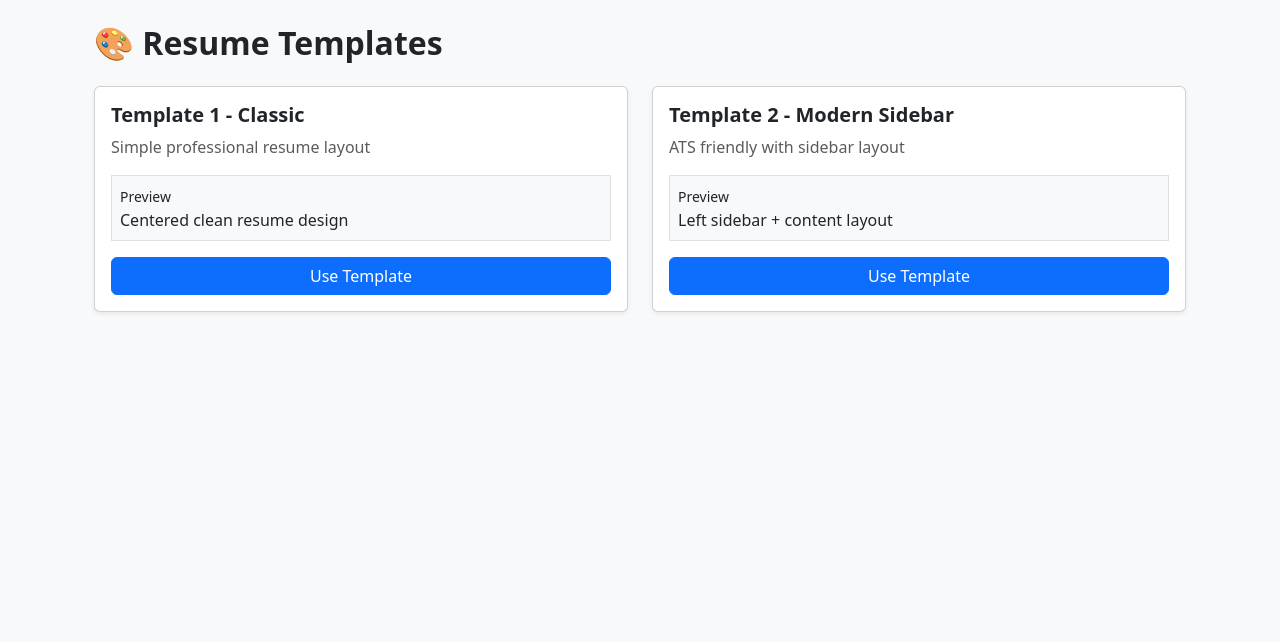
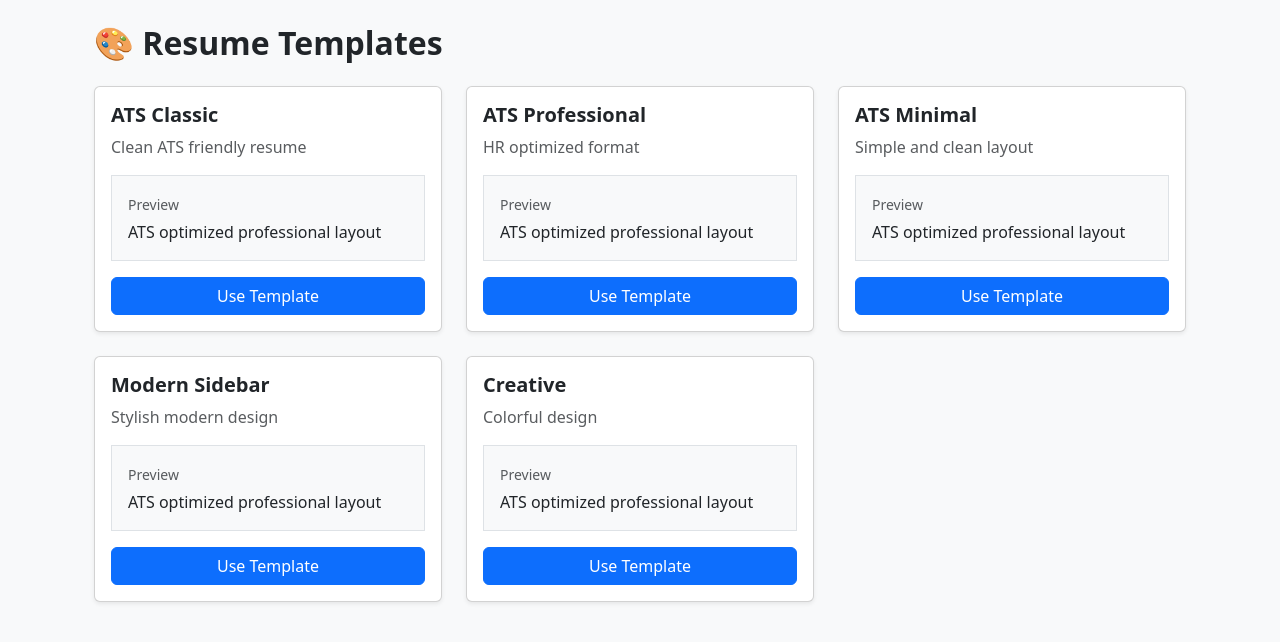
Before and after one commit to Ri-n-jpg/AI-Resume-Builder, a Django app: page /template/ in a window 1280 px wide. Shown: the part 56-698 px from the top of the page. Run offline with Django 5.2, Linux system fonts and the light colour scheme.

Commit message:
updated code

```diff
--- a/ai_resume/resume/templates/create_resume.html
+++ b/ai_resume/resume/templates/create_resume.html
@@ -80,6 +80,11 @@
       <select name="template" class="form-control mb-4">
         <option value="template1">Simple Professional</option>
         <option value="template2">Modern Stylish</option>
+         <option value="ats">ATS Classic (Best for Jobs)</option>
+
+  <option value="modern">Modern Stylish (Clean UI)</option>
+
+  <option value="creative">Creative Design (Colorful)</option>
       </select>
 
       <!-- SUBMIT -->
--- a/ai_resume/resume/templates/template.html
+++ b/ai_resume/resume/templates/template.html
@@ -7,43 +7,36 @@
 
   <div class="row g-4">
 
-    <!-- TEMPLATE 1 -->
-    <div class="col-md-6">
-      <div class="card shadow-sm p-3">
+    {% for t in templates %}
 
-        <h5 class="fw-bold">Template 1 - Classic</h5>
-        <p class="text-muted">Simple professional resume layout</p>
+    <div class="col-md-4">
 
-        <div class="border p-2 bg-light">
-          <small>Preview</small>
-          <p class="mb-0">Centered clean resume design</p>
+      <div class="card shadow-sm p-3 h-100">
+
+        <!-- TITLE -->
+        <h5 class="fw-bold">{{ t.name }}</h5>
+
+        <!-- DESCRIPTION -->
+        <p class="text-muted">{{ t.desc }}</p>
+
+        <!-- PREVIEW BOX -->
+        <div class="border p-3 bg-light mb-3" style="min-height: 80px;">
+          <small class="text-muted">Preview</small>
+          <p class="mb-0 mt-1">
+            ATS optimized professional layout
+          </p>
         </div>
 
-        <a href="/create/?template=1" class="btn btn-primary mt-3">
+        <!-- BUTTON -->
+        <a href="/create/?template={{ t.id }}" class="btn btn-primary w-100">
           Use Template
         </a>
 
       </div>
+
     </div>
 
-    <!-- TEMPLATE 2 -->
-    <div class="col-md-6">
-      <div class="card shadow-sm p-3">
-
-        <h5 class="fw-bold">Template 2 - Modern Sidebar</h5>
-        <p class="text-muted">ATS friendly with sidebar layout</p>
-
-        <div class="border p-2 bg-light">
-          <small>Preview</small>
-          <p class="mb-0">Left sidebar + content layout</p>
-        </div>
-
-        <a href="/create/?template=2" class="btn btn-primary mt-3">
-          Use Template
-        </a>
-
-      </div>
-    </div>
+    {% endfor %}
 
   </div>
 
--- a/ai_resume/resume/templates/template_ats.html
+++ b/ai_resume/resume/templates/template_ats.html
@@ -36,6 +36,10 @@
         <li>{{ edu }}</li>
     {% endfor %}
 </ul>
-
+ <div style="text-align:center; margin-bottom:20px;">
+    <a href="{% url 'download_pdf' resume.id resume.template %}">
+  Download PDF
+</a>
+</div>
 </body>
 </html>
--- a/ai_resume/resume/templates/template_creative.html
+++ b/ai_resume/resume/templates/template_creative.html
@@ -59,6 +59,10 @@
 
 </tr>
 </table>
-
+<div style="text-align:center; margin-bottom:20px;">
+    <a href="{% url 'download_pdf' resume.id resume.template %}">
+  Download PDF
+</a>
+</div>
 </body>
 </html>
--- a/ai_resume/resume/templates/template_modern.html
+++ b/ai_resume/resume/templates/template_modern.html
@@ -45,6 +45,10 @@
         {% endfor %}
     </ul>
 </div>
-
+<div style="text-align:center; margin-bottom:20px;">
+    <a href="{% url 'download_pdf' resume.id resume.template %}">
+  Download PDF
+</a>
+</div>
 </body>
 </html>
--- a/ai_resume/resume/views.py
+++ b/ai_resume/resume/views.py
@@ -73,7 +73,7 @@ def edit_resume(request, id):
     return render(request, "edit_resume.html", {"resume": resume})
 
 
-# ---------------- PREVIEW RESUME ----------------
+# ---------------- PREVIEW RESUME ---------------->
 def preview_resume(request, id):
     resume = get_object_or_404(Resume, id=id)
 
@@ -88,11 +88,21 @@ def preview_resume(request, id):
         "skills_list": skills_list,
     }
 
-    if resume.template == "template2":
-        return render(request, "template2.html", context)
+    # 🔥 SUPPORT ALL OLD + NEW VALUES
+    template_map = {
+        # OLD SYSTEM (keep for backward compatibility)
+        "template1": "template1.html",
+        "template2": "template2.html",
 
-    return render(request, "template1.html", context)
+        # NEW SYSTEM (recommended)
+        "ats": "template_ats.html",
+        "modern": "template_modern.html",
+        "creative": "template_creative.html",
+    }
 
+    selected_template = template_map.get(resume.template, "template_ats.html")
+
+    return render(request, selected_template, context)
 
 # ---------------- OVERVIEW ----------------
 @login_required
@@ -110,7 +120,16 @@ def overview(request):
 
 # ---------------- TEMPLATE PAGE ----------------
 def template(request):
-    return render(request, "template.html")
+
+    templates = [
+        {"id": "ats1", "name": "ATS Classic", "desc": "Clean ATS friendly resume"},
+        {"id": "ats2", "name": "ATS Professional", "desc": "HR optimized format"},
+        {"id": "ats3", "name": "ATS Minimal", "desc": "Simple and clean layout"},
+        {"id": "modern", "name": "Modern Sidebar", "desc": "Stylish modern design"},
+        {"id": "creative", "name": "Creative", "desc": "Colorful design"},
+    ]
+
+    return render(request, "template.html", {"templates": templates})
 
 
 # ---------------- DELETE RESUME ----------------
```
Also changed, not shown: ai_resume/resume/templates/dashboard.html (+0 -18 lines), ai_resume/db.sqlite3.
